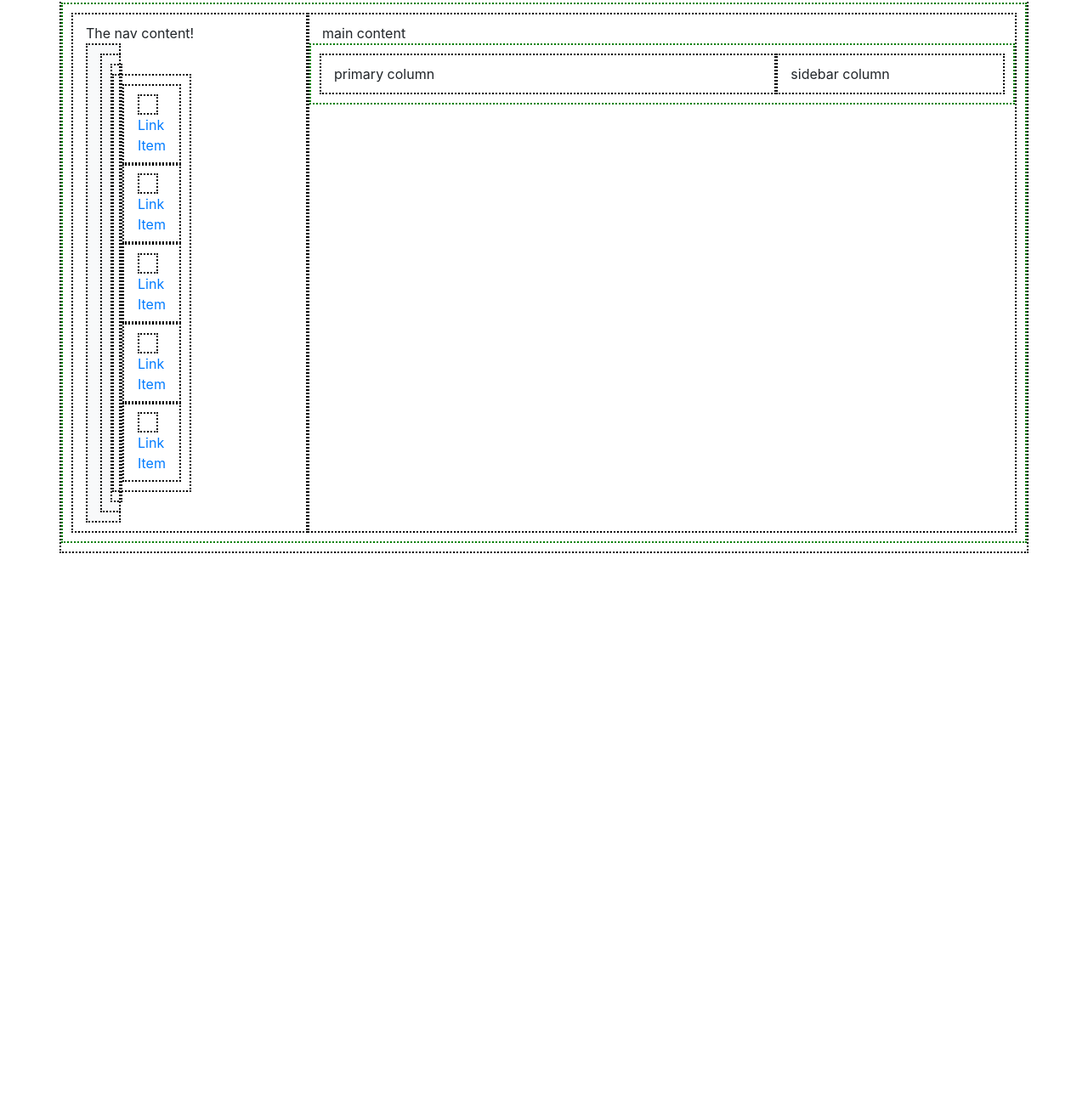
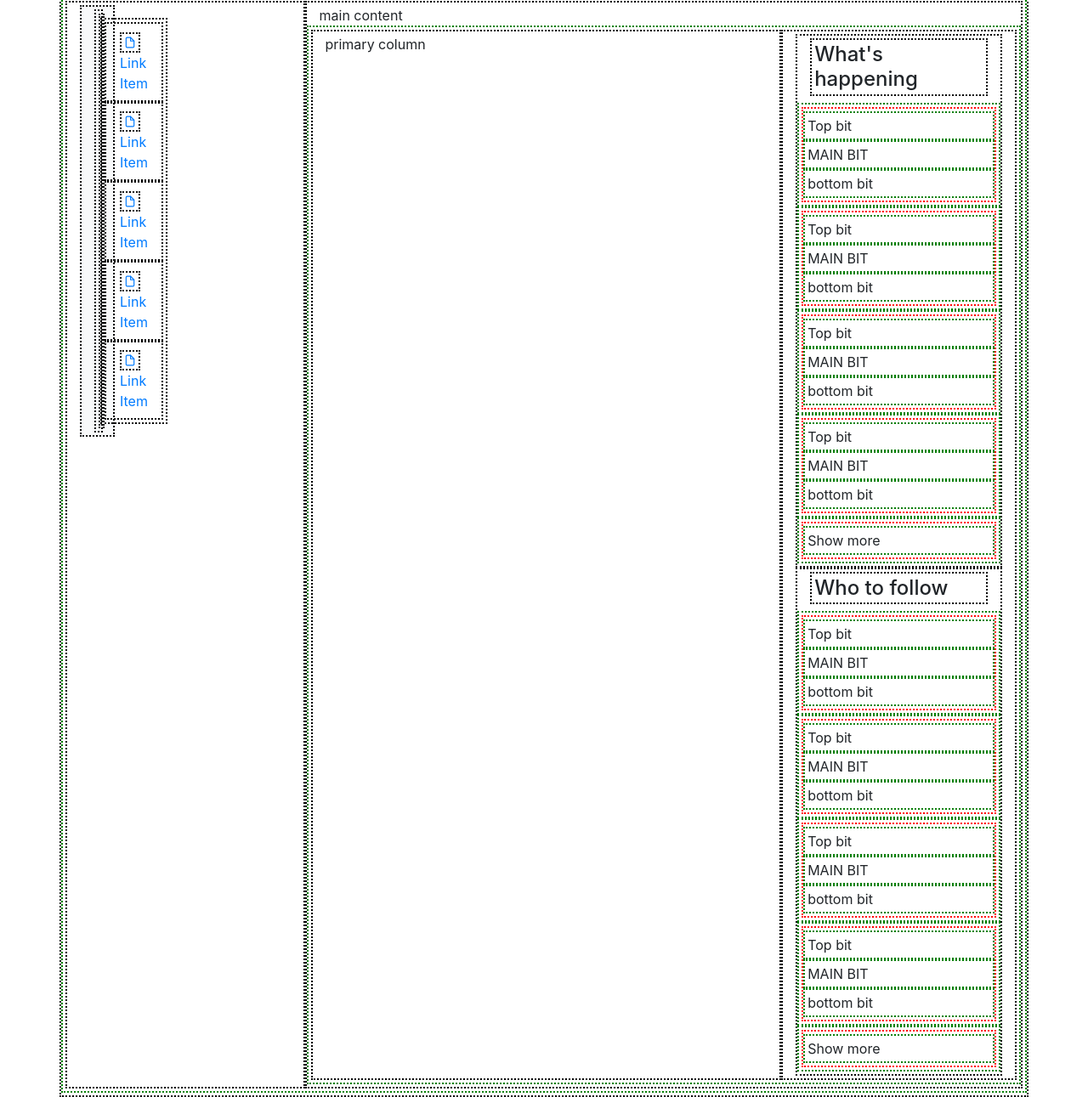
Before and after one commit to pthompso77/Twit-refact, a plain HTML site: page index.html in a window 1280 px wide. Shown: the part 9-1300 px from the top of the page at 85% size. Before the commit the page ends 800 px from the top, so only its background shows below. Drawn offline with nearby package versions, Linux system fonts and the light colour scheme.

Commit message:
work on right sidebar

```diff
--- a/css/tests.css
+++ b/css/tests.css
@@ -2,7 +2,7 @@
 
 body * {
     border: 2px dotted black;
-    padding: 10px;
+    padding: 3px;
 }
 
 .col, .col-2, .col-3, .col-4, .col-5, .col-6, .col-7, .col-8, .col-9 , .col-10 , .col-11 , .col-12 {
--- a/index.html
+++ b/index.html
@@ -17,24 +17,9 @@
 
     <div id="site-container" class="container">
         <div class="row">
+
+            <!-- first column (sidebar-left) -->
             <header class="col-md-3">
-                The nav content!
-                <!-- <nav class="container-fluid">
-                    <div class="row">
-
-
-                        <a href="#"></a>
-                        <a href="#"></a>
-                        <a href="#"></a>
-                        <a href="#"></a>
-                        <a href="#"></a>
-                        <a href="#"></a>
-                        <a href="#"></a>
-                        <a href="#"></a>
-                        <a href="#"></a>
-                        <a href="#"></a>
-                    </div>
-                </nav> -->
 
                 <nav class="col-md-2 d-none d-md-block bg-light sidebar">
                     <div class="sidebar-sticky">
@@ -98,12 +83,97 @@
                 main content
                 <div id="mainrow" class="row">
 
+                    <!-- second column (main) -->
                     <div id="primary" class="col-lg-8">
                         primary column
                     </div>
 
+                    <!-- third column (sidebar-right) -->
                     <div id="sidebar" class="col-md-4">
-                        sidebar column
+                        <div class="container-fluid">
+                            <h4>What's happening</h4>
+
+                            <div class="row happening-item">
+                                <div class="col">
+                                    <div class="row">Top bit</div>
+                                    <div class="row">MAIN BIT</div>
+                                    <div class="row">bottom bit</div>
+                                </div>
+                            </div>
+
+                            <div class="row happening-item">
+                                <div class="col">
+                                    <div class="row">Top bit</div>
+                                    <div class="row">MAIN BIT</div>
+                                    <div class="row">bottom bit</div>
+                                </div>
+                            </div>
+
+                            <div class="row happening-item">
+                                <div class="col">
+                                    <div class="row">Top bit</div>
+                                    <div class="row">MAIN BIT</div>
+                                    <div class="row">bottom bit</div>
+                                </div>
+                            </div>
+
+                            <div class="row happening-item">
+                                <div class="col">
+                                    <div class="row">Top bit</div>
+                                    <div class="row">MAIN BIT</div>
+                                    <div class="row">bottom bit</div>
+                                </div>
+                            </div>
+
+                            <div class="row showmore">
+                                <div class="col">
+                                    <div class="row">Show more</div>
+                                </div>
+                            </div>
+                        </div>
+
+                        <div class="container-fluid">
+                            <h4>Who to follow</h4>
+
+                            <div class="row follow-item">
+                                <div class="col">
+                                    <div class="row">Top bit</div>
+                                    <div class="row">MAIN BIT</div>
+                                    <div class="row">bottom bit</div>
+                                </div>
+                            </div>
+
+                            <div class="row follow-item">
+                                <div class="col">
+                                    <div class="row">Top bit</div>
+                                    <div class="row">MAIN BIT</div>
+                                    <div class="row">bottom bit</div>
+                                </div>
+                            </div>
+
+                            <div class="row follow-item">
+                                <div class="col">
+                                    <div class="row">Top bit</div>
+                                    <div class="row">MAIN BIT</div>
+                                    <div class="row">bottom bit</div>
+                                </div>
+                            </div>
+
+                            <div class="row follow-item">
+                                <div class="col">
+                                    <div class="row">Top bit</div>
+                                    <div class="row">MAIN BIT</div>
+                                    <div class="row">bottom bit</div>
+                                </div>
+                            </div>
+
+                            <div class="row showmore">
+                                <div class="col">
+                                    <div class="row">Show more</div>
+                                </div>
+                            </div>
+
+                        </div>
                     </div>
 
                 </div>
```
